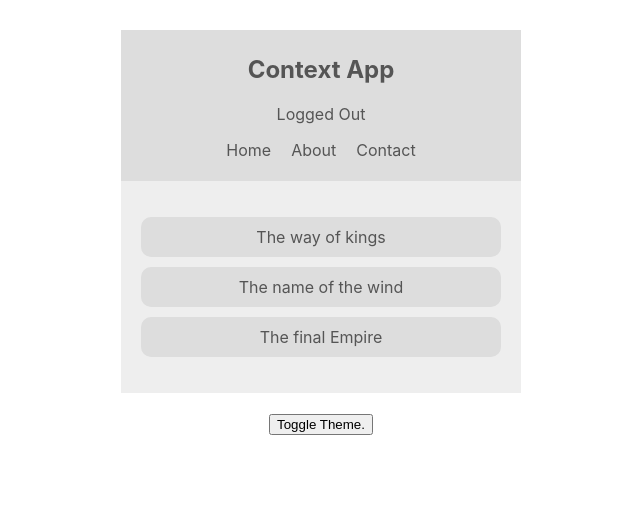
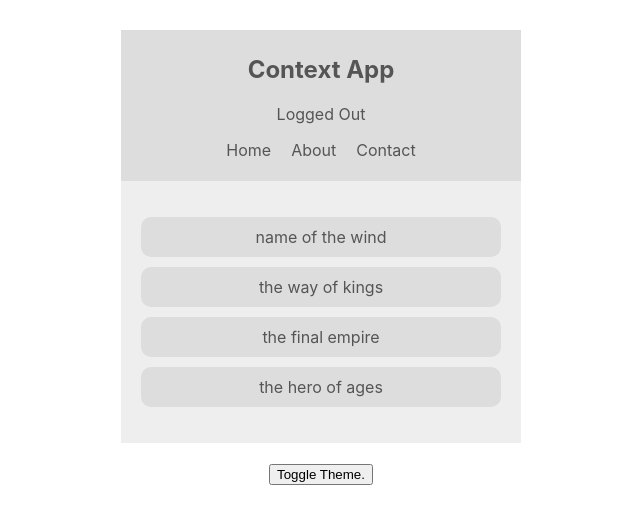
Before and after one commit to ZachFerg/context-hooks, a React (Create React App) app in the folder contextapp/: page / in a window 1280 px wide. Shown: the top 524 px of the page, without its empty margins (319-959 px from the left). Built offline with nearby package versions, Linux system fonts and the light colour scheme.

Commit message:
tutorial # 15 complete

```diff
--- a/contextapp/src/App.js
+++ b/contextapp/src/App.js
@@ -4,6 +4,7 @@ import BookList from './components/BookList';
 import ThemeContextProvider from './contexts/ThemeContext';
 import ThemeToggle from './components/ThemeToggle';
 import AuthContextProvider from './contexts/AuthContext';
+import BookContextProvider from './contexts/BookContext';
 
 function App() {
   return (
@@ -11,7 +12,9 @@ function App() {
       <ThemeContextProvider>
         <AuthContextProvider>
           <Navbar />
-          <BookList />
+          <BookContextProvider>
+            <BookList />
+          </BookContextProvider>
           <ThemeToggle />
         </AuthContextProvider>
       </ThemeContextProvider>
--- a/contextapp/src/components/BookList.js
+++ b/contextapp/src/components/BookList.js
@@ -1,37 +1,19 @@
 import React, { useContext } from 'react';
 import { ThemeContext } from '../contexts/ThemeContext';
-
-// Class Based Component
-
-// class BookList extends Component {
-//     static contextType = ThemeContext;
-//     render() {
-//         const { isLightTheme, light, dark } = this.context;
-//         const theme = isLightTheme ? light : dark ;
-//         return (
-//             <div className='book-list' style={{color: theme.syntax, background: theme.bg}}>
-//                 <ul>
-//                     <li style={{ background: theme.ui }}>The way of kings</li>
-//                     <li style={{ background: theme.ui }}>The name of the wind</li>
-//                     <li style={{ background: theme.ui }}>The final Empire</li>
-//                 </ul>
-//             </div>
-//          );
-//     }
-// }
-// export default BookList;
-
-// Functional component using useContext
+import { BookContext } from '../contexts/BookContext';
 
 const BookList = () => {
     const { isLightTheme, light, dark } = useContext(ThemeContext);
+    const { books } = useContext(BookContext);
     const theme = isLightTheme ? light : dark ;
     return (
         <div className='book-list' style={{color: theme.syntax, background: theme.bg}}>
             <ul>
-                <li style={{ background: theme.ui }}>The way of kings</li>
-                <li style={{ background: theme.ui }}>The name of the wind</li>
-                <li style={{ background: theme.ui }}>The final Empire</li>
+                {books.map(book => {
+                    return (
+                        <li key={book.id} style={{ background: theme.ui }}> {book.title} </li>
+                    )
+                })}
             </ul>
         </div>
      );
--- /dev/null
+++ b/contextapp/src/contexts/BookContext.js
@@ -0,0 +1,19 @@
+import React, { createContext, useState } from 'react';
+
+export const BookContext = createContext();
+
+const BookContextProvider = (props) => {
+    const [books, setBooks] = useState([
+        {title: 'name of the wind', id: 1},
+        {title: 'the way of kings', id: 2},
+        {title: 'the final empire', id: 3},
+        {title: 'the hero of ages', id: 4}
+    ])
+    return (
+        <BookContext.Provider value={{books}}>
+            {props.children}
+        </BookContext.Provider>
+     );
+}
+
+export default BookContextProvider;
```
Also changed, not shown: 1 other file (tests, documents, lock files or other folders).
